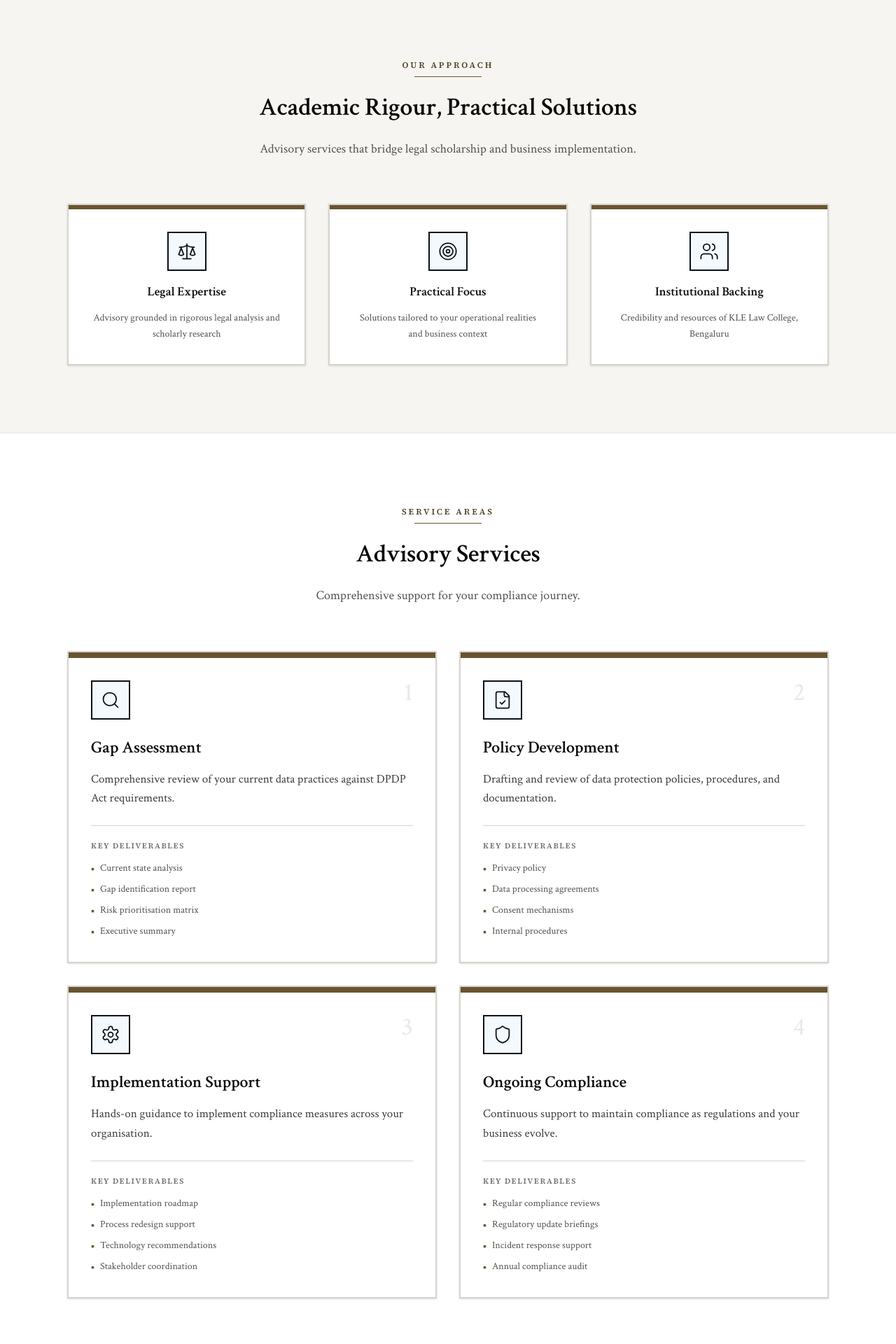
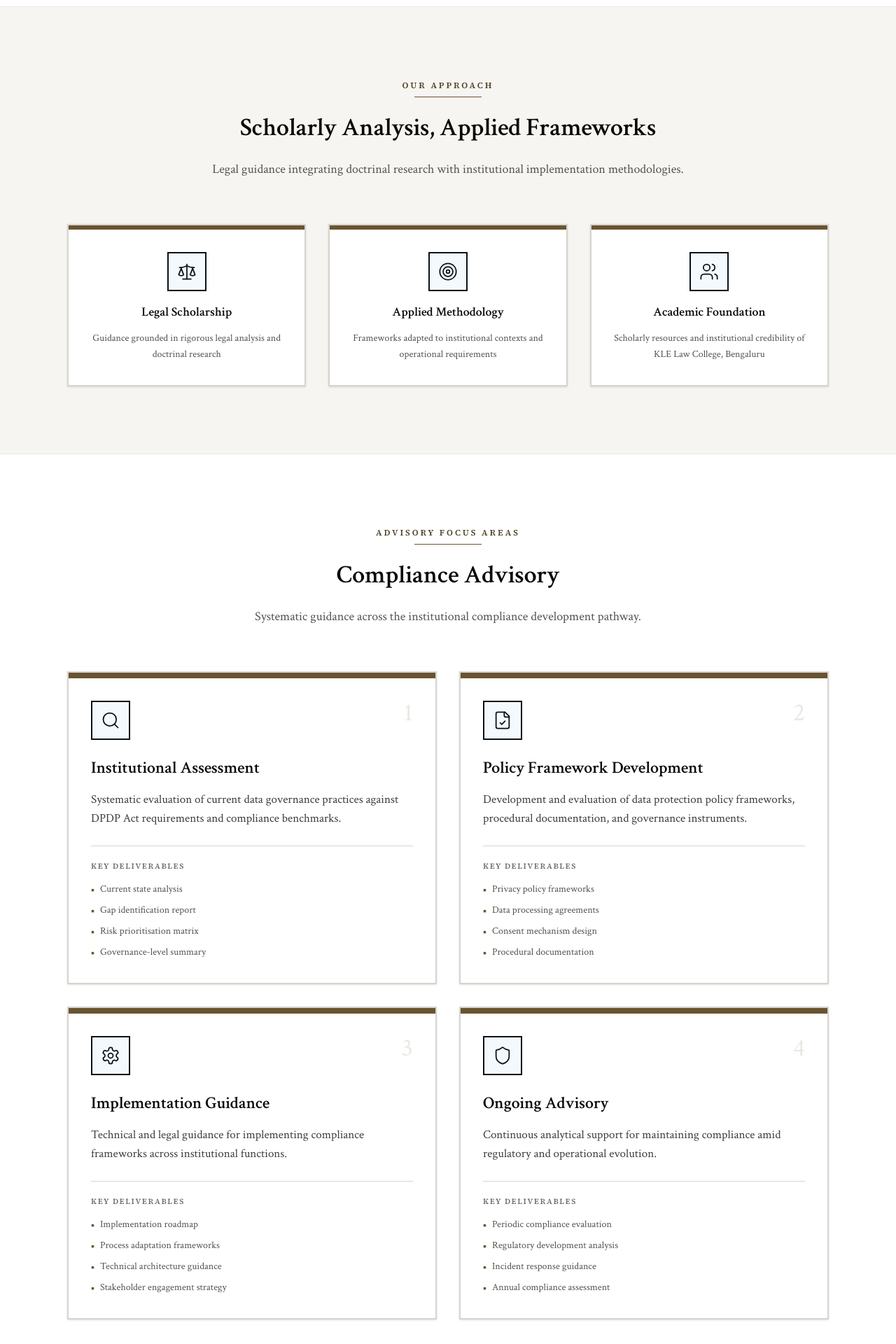
Before and after one commit to ashwarys-cadp/cadp-website, a Next.js app in the folder apps/web/: page /programs-and-initiatives/compliance-advisory in a window 1280 px wide. Shown: the part 720-2640 px from the top of the page at 70% size. Built offline with nearby package versions, Linux system fonts and the light colour scheme.

Commit message:
feat: change verbiage to read more academic

```diff
--- a/apps/web/app/(site)/programs-and-initiatives/compliance-advisory/page.tsx
+++ b/apps/web/app/(site)/programs-and-initiatives/compliance-advisory/page.tsx
@@ -18,7 +18,7 @@ import { generatePageMetadata } from '@/lib/seo/metadata';
 export const metadata: Metadata = generatePageMetadata({
   title: 'DPDP Compliance Advisory',
   description:
-    'Expert DPDP Act compliance advisory services including gap assessment, policy development, and implementation support for Indian organisations.',
+    'Research-informed legal guidance on DPDP Act compliance including institutional assessment, policy frameworks, and implementation methodologies for Indian organisations.',
   path: '/programs-and-initiatives/compliance-advisory',
   keywords: [
     'DPDP compliance advisory',
@@ -31,50 +31,50 @@ export const metadata: Metadata = generatePageMetadata({
 const advisoryAreas = [
   {
     icon: Search,
-    title: 'Gap Assessment',
+    title: 'Institutional Assessment',
     description:
-      'Comprehensive review of your current data practices against DPDP Act requirements.',
+      'Systematic evaluation of current data governance practices against DPDP Act requirements and compliance benchmarks.',
     deliverables: [
       'Current state analysis',
       'Gap identification report',
       'Risk prioritisation matrix',
-      'Executive summary',
+      'Governance-level summary',
     ],
   },
   {
     icon: FileCheck,
-    title: 'Policy Development',
+    title: 'Policy Framework Development',
     description:
-      'Drafting and review of data protection policies, procedures, and documentation.',
+      'Development and evaluation of data protection policy frameworks, procedural documentation, and governance instruments.',
     deliverables: [
-      'Privacy policy',
+      'Privacy policy frameworks',
       'Data processing agreements',
-      'Consent mechanisms',
-      'Internal procedures',
+      'Consent mechanism design',
+      'Procedural documentation',
     ],
   },
   {
     icon: Settings,
-    title: 'Implementation Support',
+    title: 'Implementation Guidance',
     description:
-      'Hands-on guidance to implement compliance measures across your organisation.',
+      'Technical and legal guidance for implementing compliance frameworks across institutional functions.',
     deliverables: [
       'Implementation roadmap',
-      'Process redesign support',
-      'Technology recommendations',
-      'Stakeholder coordination',
+      'Process adaptation frameworks',
+      'Technical architecture guidance',
+      'Stakeholder engagement strategy',
     ],
   },
   {
     icon: Shield,
-    title: 'Ongoing Compliance',
+    title: 'Ongoing Advisory',
     description:
-      'Continuous support to maintain compliance as regulations and your business evolve.',
+      'Continuous analytical support for maintaining compliance amid regulatory and operational evolution.',
     deliverables: [
-      'Regular compliance reviews',
-      'Regulatory update briefings',
-      'Incident response support',
-      'Annual compliance audit',
+      'Periodic compliance evaluation',
+      'Regulatory development analysis',
+      'Incident response guidance',
+      'Annual compliance assessment',
     ],
   },
 ];
@@ -82,57 +82,57 @@ const advisoryAreas = [
 const processSteps = [
   {
     step: '01',
-    title: 'Discovery',
+    title: 'Institutional Discovery',
     description:
-      'We understand your organisation, data flows, and current privacy practices.',
+      'Mapping organizational structures, data flows, and existing governance practices.',
   },
   {
     step: '02',
-    title: 'Assessment',
+    title: 'Legal Assessment',
     description:
-      'We conduct a thorough gap assessment against DPDP Act requirements.',
+      'Systematic evaluation of current practices against DPDP Act requirements.',
   },
   {
     step: '03',
-    title: 'Roadmap',
+    title: 'Strategic Roadmap',
     description:
-      'We develop a prioritised compliance roadmap aligned with your business goals.',
+      'Development of prioritized compliance pathways aligned with institutional objectives.',
   },
   {
     step: '04',
-    title: 'Implementation',
+    title: 'Framework Implementation',
     description:
-      'We support you in implementing necessary changes across policies, processes, and technology.',
+      'Guidance on operationalizing compliance measures across policy, process, and technical domains.',
   },
   {
     step: '05',
-    title: 'Validation',
+    title: 'Compliance Validation',
     description:
-      'We verify that implemented measures meet compliance requirements.',
+      'Verification that implemented frameworks satisfy regulatory requirements.',
   },
   {
     step: '06',
-    title: 'Maintenance',
+    title: 'Continuous Advisory',
     description:
-      'We provide ongoing support to maintain compliance over time.',
+      'Ongoing analytical support for sustained compliance maintenance.',
   },
 ];
 
 const valuePropositions = [
   {
     icon: Scale,
-    title: 'Legal Expertise',
-    description: 'Advisory grounded in rigorous legal analysis and scholarly research',
+    title: 'Legal Scholarship',
+    description: 'Guidance grounded in rigorous legal analysis and doctrinal research',
   },
   {
     icon: Target,
-    title: 'Practical Focus',
-    description: 'Solutions tailored to your operational realities and business context',
+    title: 'Applied Methodology',
+    description: 'Frameworks adapted to institutional contexts and operational requirements',
   },
   {
     icon: Users,
-    title: 'Institutional Backing',
-    description: 'Credibility and resources of KLE Law College, Bengaluru',
+    title: 'Academic Foundation',
+    description: 'Scholarly resources and institutional credibility of KLE Law College, Bengaluru',
   },
 ];
 
@@ -141,7 +141,7 @@ export default function ComplianceAdvisoryPage() {
     <>
       <ServiceJsonLd
         name="DPDP Compliance Advisory"
-        description="Expert DPDP Act compliance advisory services including gap assessment, policy development, and implementation support."
+        description="Research-informed legal guidance on DPDP Act compliance including institutional assessment, policy frameworks, and implementation methodologies."
         url="https://cadp.in/programs-and-initiatives/compliance-advisory"
       />
 
@@ -159,7 +159,7 @@ export default function ComplianceAdvisoryPage() {
             <div className="mb-8">
               <div className="inline-block mb-4">
                 <div className="text-xs uppercase tracking-[0.25em] text-accent-700 font-semibold mb-2">
-                  Legal Advisory Services
+                  Legal & Technical Guidance
                 </div>
                 <div className="h-px w-20 bg-accent-600"></div>
               </div>
@@ -167,9 +167,9 @@ export default function ComplianceAdvisoryPage() {
                 DPDP Act <span className="italic text-primary-900">Compliance Advisory</span>
               </h1>
               <p className="text-lg text-neutral-700 leading-relaxed font-serif mb-8">
-                Expert legal guidance on achieving and maintaining DPDP Act compliance,
-                from initial assessment through implementation to ongoing regulatory support.
-                Our advisory services combine scholarly rigour with practical application.
+                Research-informed legal and technical guidance on achieving and maintaining DPDP Act compliance,
+                from institutional assessment through implementation frameworks to ongoing regulatory analysis.
+                Academic rigour integrated with applied methodologies.
               </p>
 
               {/* Decorative divider */}
@@ -181,7 +181,7 @@ export default function ComplianceAdvisoryPage() {
 
               <div className="flex flex-col sm:flex-row gap-4">
                 <Button href="/contact" size="lg" variant="primary">
-                  Request Advisory
+                  Advisory Enquiry
                 </Button>
                 <Button
                   href="/resources/guides/dpdp-compliance-advisory-what-to-expect"
@@ -207,10 +207,10 @@ export default function ComplianceAdvisoryPage() {
               <div className="h-px w-24 mx-auto bg-accent-600"></div>
             </div>
             <h2 className="text-3xl md:text-4xl font-serif text-neutral-950 mb-6">
-              Academic Rigour, Practical Solutions
+              Scholarly Analysis, Applied Frameworks
             </h2>
             <p className="text-lg text-neutral-600 leading-relaxed font-serif">
-              Advisory services that bridge legal scholarship and business implementation.
+              Legal guidance integrating doctrinal research with institutional implementation methodologies.
             </p>
           </div>
 
@@ -241,15 +241,15 @@ export default function ComplianceAdvisoryPage() {
           <div className="text-center max-w-3xl mx-auto mb-16">
             <div className="inline-block mb-6">
               <div className="text-xs uppercase tracking-[0.25em] text-accent-700 font-semibold mb-2">
-                Service Areas
+                Advisory Focus Areas
               </div>
               <div className="h-px w-24 mx-auto bg-accent-600"></div>
             </div>
             <h2 className="text-3xl md:text-4xl font-serif text-neutral-950 mb-6">
-              Advisory Services
+              Compliance Advisory
             </h2>
             <p className="text-lg text-neutral-600 leading-relaxed font-serif">
-              Comprehensive support for your compliance journey.
+              Systematic guidance across the institutional compliance development pathway.
             </p>
           </div>
 
@@ -305,10 +305,10 @@ export default function ComplianceAdvisoryPage() {
               <div className="h-px w-24 mx-auto bg-accent-600"></div>
             </div>
             <h2 className="text-3xl md:text-4xl font-serif text-neutral-950 mb-6">
-              Our Advisory Process
+              Advisory Methodology
             </h2>
             <p className="text-lg text-neutral-600 leading-relaxed font-serif">
-              A structured, phased approach to achieving sustainable compliance.
+              Systematic, phased framework for developing sustainable institutional compliance.
             </p>
           </div>
 
@@ -348,11 +348,11 @@ export default function ComplianceAdvisoryPage() {
                 </div>
               </div>
               <h2 className="text-2xl font-serif font-semibold text-neutral-950 mb-4 text-center">
-                What to Expect from DPDP Advisory
+                Understanding DPDP Compliance Advisory
               </h2>
               <p className="text-neutral-700 mb-6 leading-relaxed font-serif text-center max-w-2xl mx-auto">
-                Our comprehensive guide examines the compliance advisory process,
-                from initial gap assessment through implementation to ongoing regulatory support.
+                Analytical examination of the compliance advisory methodology,
+                from institutional assessment through framework implementation to continuous regulatory analysis.
               </p>
               <div className="text-center">
                 <Button
@@ -361,7 +361,7 @@ export default function ComplianceAdvisoryPage() {
                   size="lg"
                   className="inline-flex items-center gap-2"
                 >
-                  Read the Advisory Guide
+                  Access Advisory Guide
                   <ArrowRight className="w-4 h-4" />
                 </Button>
               </div>
@@ -387,16 +387,16 @@ export default function ComplianceAdvisoryPage() {
               </div>
 
               <h2 className="text-3xl md:text-4xl font-serif font-bold text-white mb-5">
-                Start Your Compliance Journey
+                Advance Institutional Compliance
               </h2>
               <p className="text-primary-100 text-lg max-w-2xl mx-auto mb-10 leading-relaxed font-serif">
-                Contact us for a consultation to discuss your compliance requirements
-                and how our advisory services can support your organisation.
+                Connect with the Centre to discuss compliance requirements
+                and explore advisory frameworks suited to institutional contexts.
               </p>
 
               <div className="flex flex-col sm:flex-row gap-4 justify-center">
                 <Button href="/contact" variant="secondary" size="lg">
-                  Request Advisory
+                  Advisory Enquiry
                 </Button>
                 <Button
                   href="/programs-and-initiatives"
--- a/apps/web/components/sections/Hero.tsx
+++ b/apps/web/components/sections/Hero.tsx
@@ -23,13 +23,15 @@ export function Hero() {
         <div className="py-16 md:py-24 lg:py-28">
           {/* Institutional Header */}
           <div className="text-center max-w-5xl mx-auto mb-14">
-            {/* Institution Badge */}
-            <div className="inline-flex items-center gap-3 mb-8 pb-3 border-b-2 border-accent-700">
-              <div className="w-12 h-12 border-2 border-primary-900 flex items-center justify-center bg-primary-950">
-                <Scale className="w-6 h-6 text-accent-500" strokeWidth={1.5} />
-              </div>
-              <div className="text-left">
-                <div className="text-sm text-neutral-800 tracking-wide font-semibold">Advancing DPDP Compliance & Research</div>
+            {/* Minimal institutional mark */}
+            <div className="mb-10">
+              <div className="relative inline-block">
+                {/* Subtle typographic treatment */}
+                <div className="text-xs tracking-[0.25em] uppercase text-neutral-500 font-serif font-normal">
+                  Advancing <span className="text-neutral-700 font-semibold">DPDP</span> Compliance & Research
+                </div>
+                {/* Minimal accent mark */}
+                <div className="absolute -left-4 top-1/2 -translate-y-1/2 w-2 h-px bg-accent-600"></div>
               </div>
             </div>
 
```
Also changed, not shown: apps/web/app/(site)/programs-and-initiatives/dpdp-training/page.tsx (+61 -61 lines).
